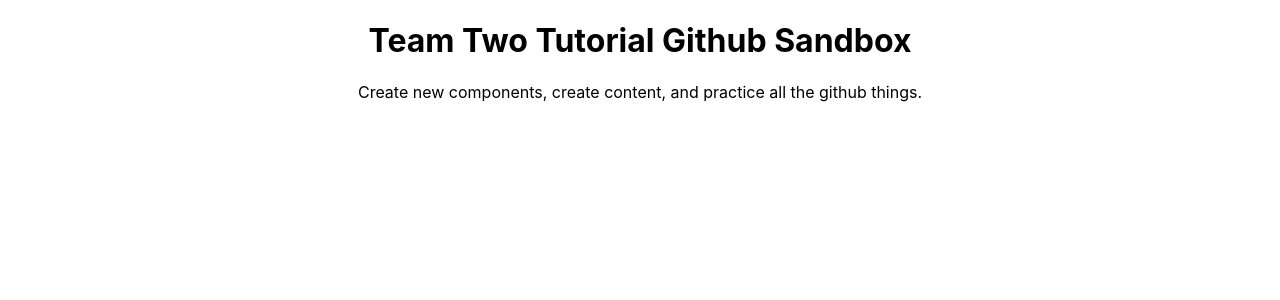
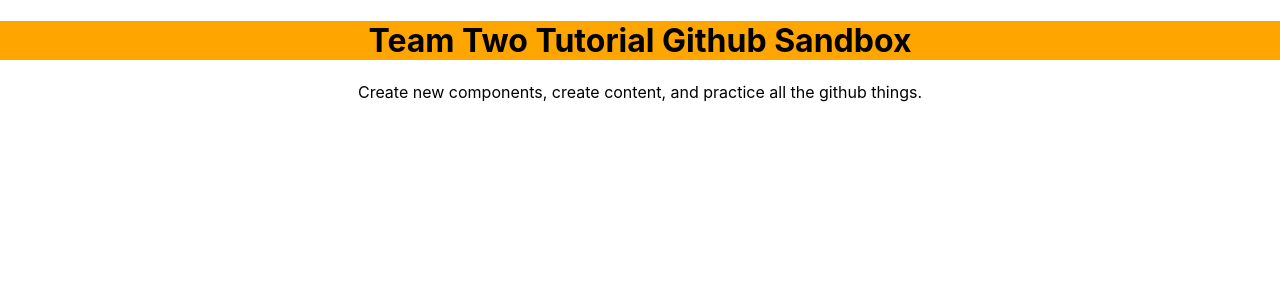
Before and after one commit to jssckbl/team-two-tutorial, a React (Create React App) app: page / in a window 1280 px wide. Shown: the top 300 px of the page. Built offline with nearby package versions, Linux system fonts and the light colour scheme.

Commit message:
add some color

```diff
--- a/src/App.js
+++ b/src/App.js
@@ -4,7 +4,7 @@
 function App() {
   return (
     <div className="App">
-      <h1>Team Two Tutorial Github Sandbox</h1>
+      <h1 style={{backgroundColor: 'orange'}}>Team Two Tutorial Github Sandbox</h1>
         <p>Create new components, create content, and practice all the github things.</p>
     </div>
   );
```
Also changed, not shown: 1 other file (tests, documents, lock files or other folders).
